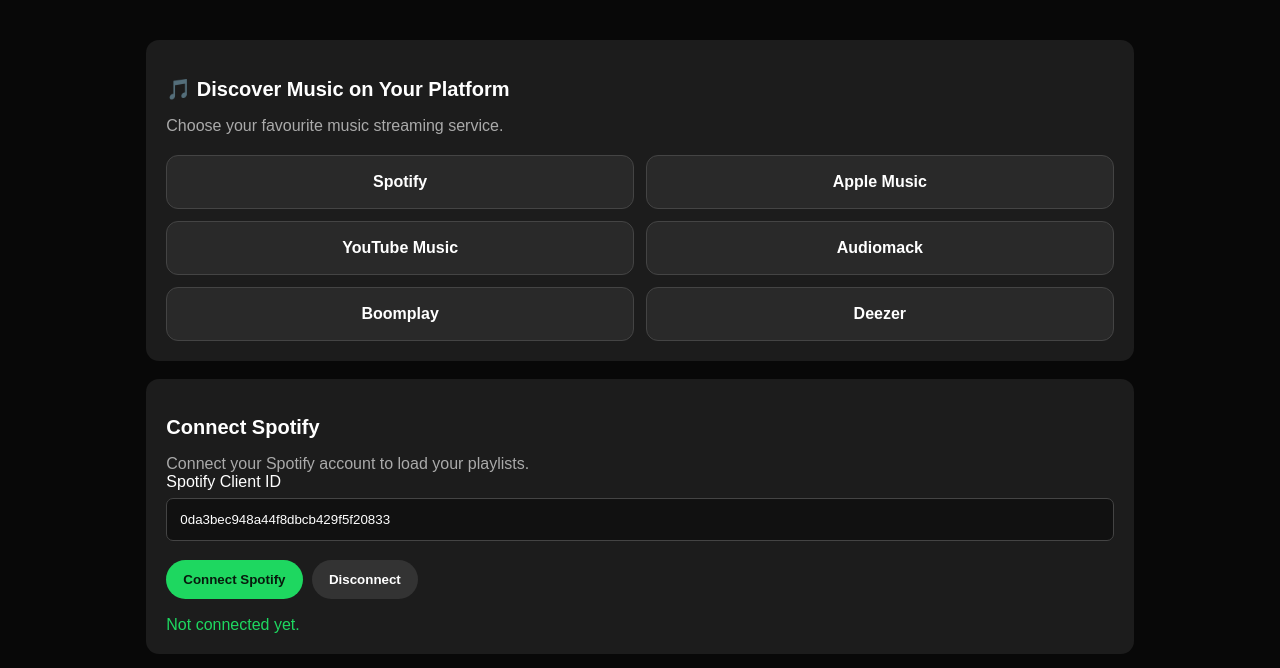
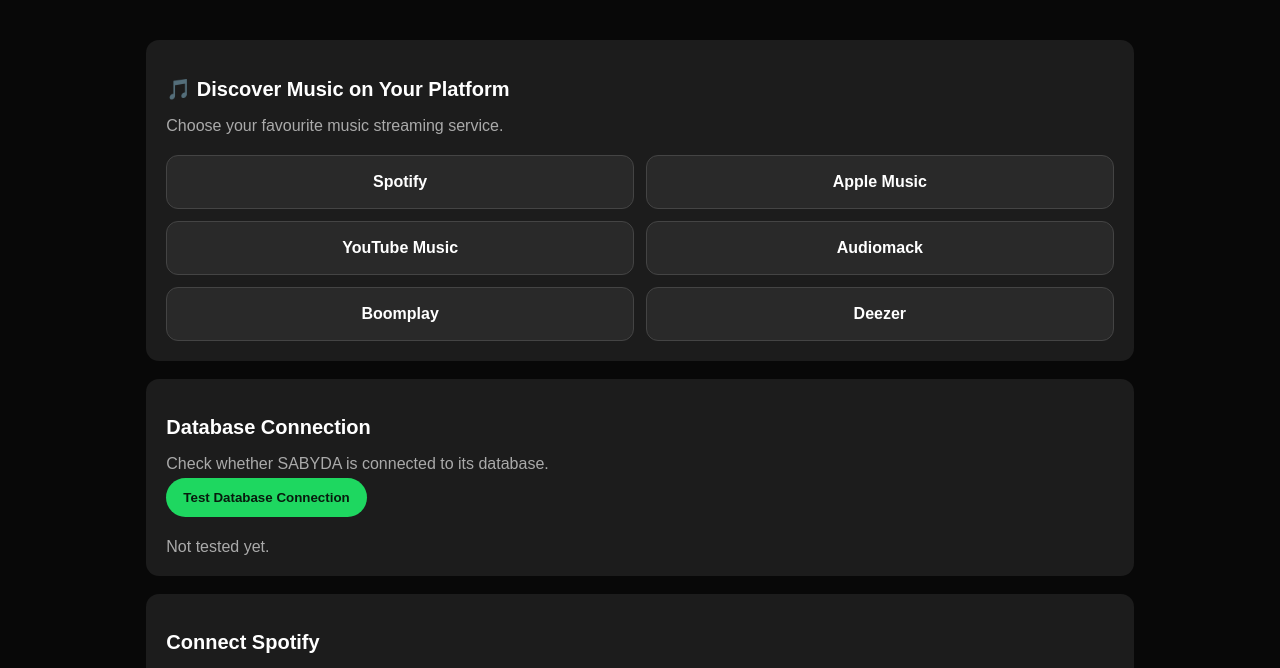
Before and after one commit to juxtkizz/Playlist-tracker-, a plain HTML site: page index.html in a window 1280 px wide. Shown: the part 91-759 px from the top of the page. Drawn offline with nearby package versions, Linux system fonts and the light colour scheme.

Commit message:
Add SABYDA database connection test

```diff
--- a/index.html
+++ b/index.html
@@ -87,6 +87,12 @@ a{color:var(--green)}
   </div>
  </section>
 <section class="panel">
+  <h2>Database Connection</h2>
+  <p class="muted">Check whether SABYDA is connected to its database.</p>
+  <button onclick="testSupabase()">Test Database Connection</button>
+  <p id="dbStatus">Not tested yet.</p>
+</section>
+  <section class="panel">
 <h2>Connect Spotify</h2>
 <p class="muted">Connect your Spotify account to load your playlists.</p>
 <label>Spotify Client ID</label>
@@ -153,7 +159,24 @@ let token = localStorage.getItem("spotify_token") || "";
 let charts = {nigeria:[],global:[]};
 let activeChart = "nigeria";
 
-function setStatus(message){
+async function testSupabase(){
+  const status = document.getElementById("dbStatus");
+  status.textContent = "Testing connection...";
+
+  try {
+    const { data, error } = await supabaseClient
+      .from("polls")
+      .select("id")
+      .limit(1);
+
+    if (error) throw error;
+
+    status.textContent = "Connected successfully! SABYDA database is working.";
+  } catch (error) {
+    status.textContent = "Connection failed: " + error.message;
+  }
+}
+    function setStatus(message){
  document.getElementById("status").textContent=message;
 }
 
```
